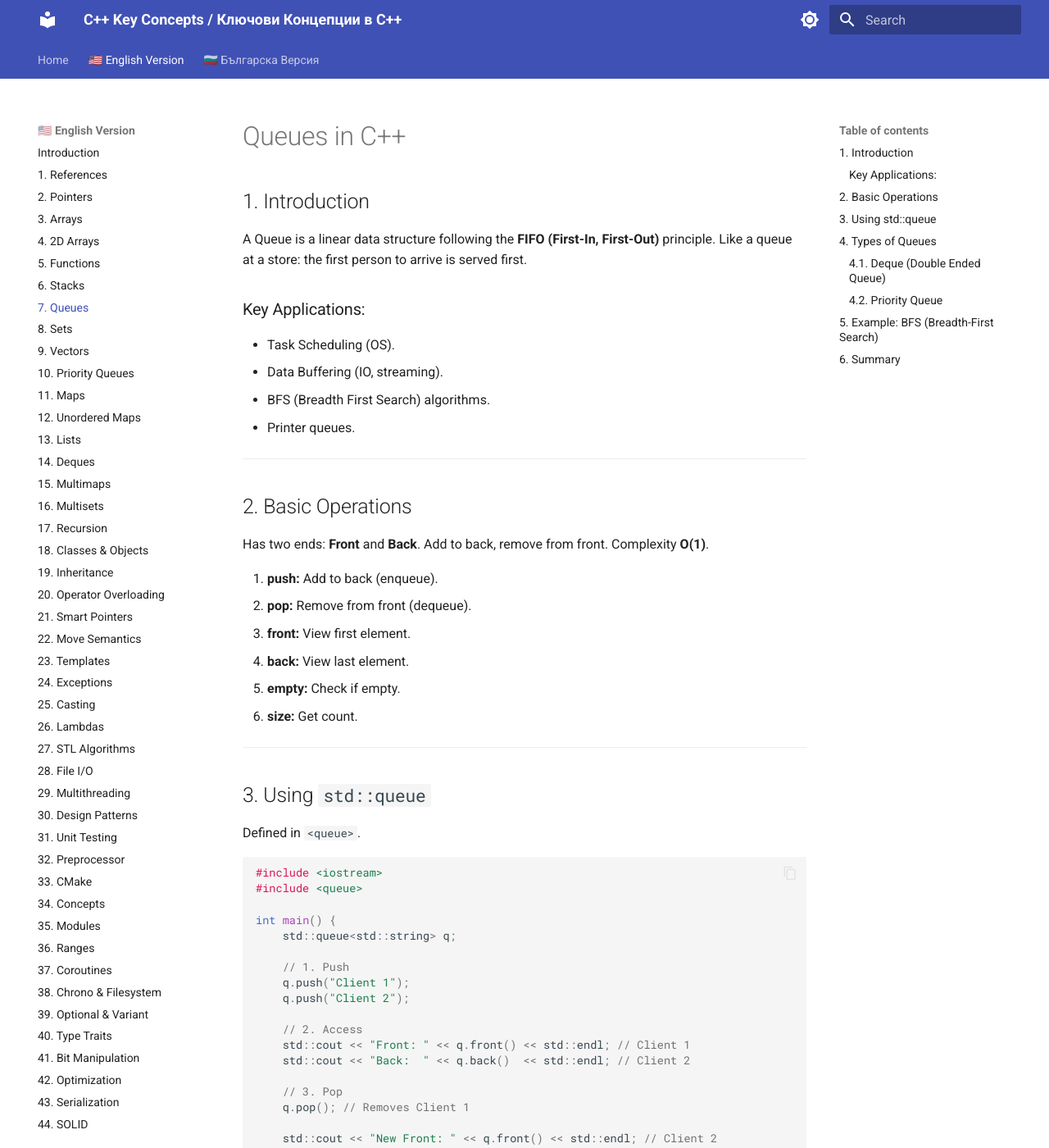
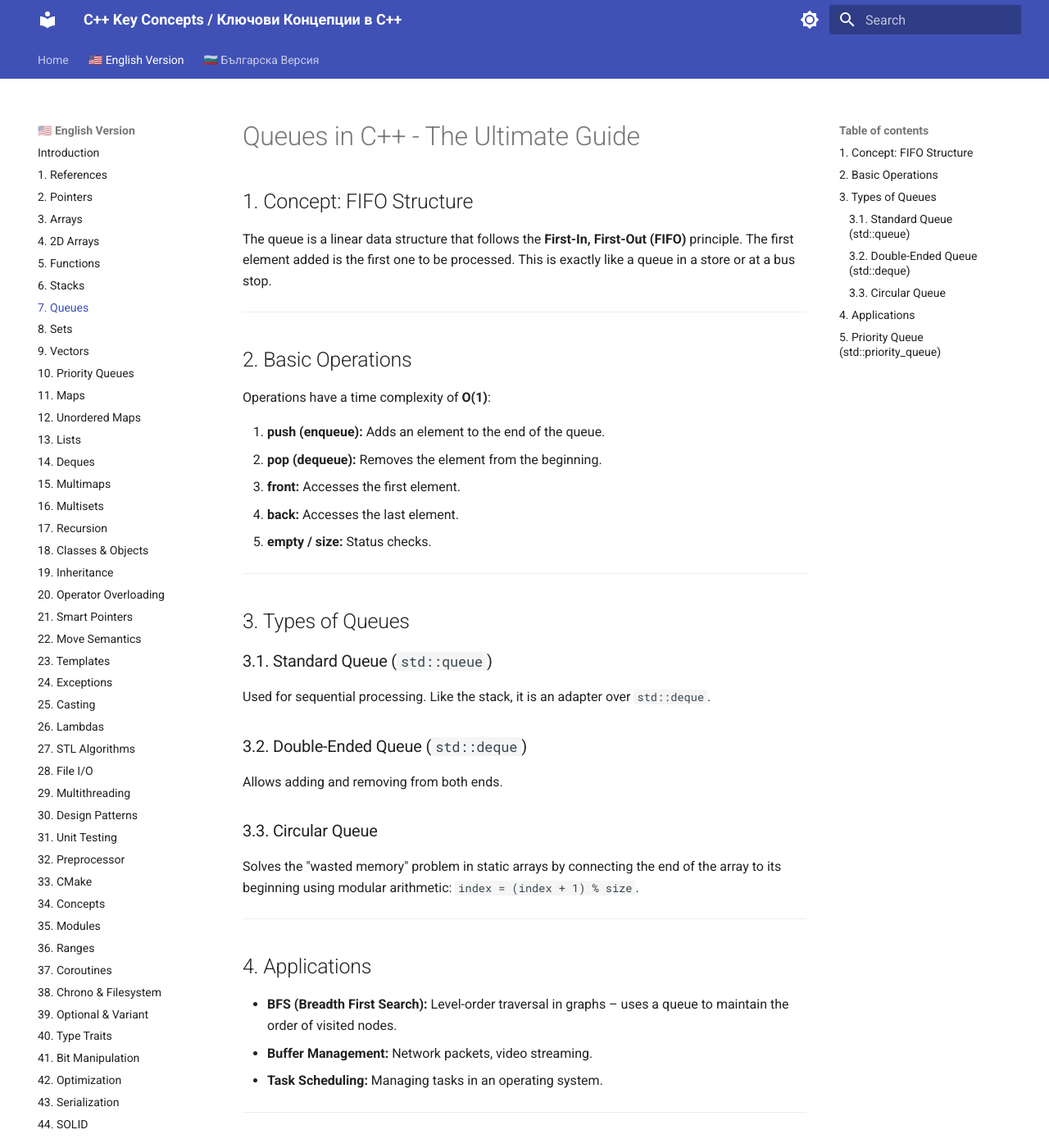
Before and after one commit to KadirYazadzhi/CPlusPlus---KeyConcepts, an MkDocs documentation site: the page built from docs/en/Queues/Queues.md, in a window 1280 px wide and 1400 px high. Shown: the whole window at 82% size. Built offline with MkDocs 1.6.1 and Material for MkDocs 9.7.7, drawn with Linux system fonts in a browser that asks for light colours; some of the changed text lies outside the part shown.

Commit message:
Docs: Update Queues (Topic 7) with comprehensive content

````diff
--- a/docs/bg/Queues/Queues.md
+++ b/docs/bg/Queues/Queues.md
@@ -1,157 +1,51 @@
-# Опашки (Queues) в C++
+# Опашки (Queues) в C++ - Пълно ръководство
 
-## 1. Въведение
-
-Опашката е линейна структура от данни, която следва принципа **FIFO (First-In, First-Out)** – Първи влязъл, първи излязъл. Това е точно както опашката в магазина: човекът, който се нареди пръв, бива обслужен пръв.
-
-### Основни приложения:
-*   Управление на задачи в операционни системи (Task Scheduling).
-*   Буфериране на данни (IO Buffers, стрийминг на видео).
-*   Алгоритми за обхождане в ширина (BFS - Breadth First Search).
-*   Принтерни опашки (заявките се печатат в реда на постъпване).
+## 1. Концепция: FIFO структура
+Опашката е линейна структура от данни, която следва принципа **First-In, First-Out (FIFO)**. Първият добавен елемент е първият, който се обработва. Това е точно като опашка в магазин или на спирка.
 
 ---
 
 ## 2. Основни операции
 
-Опашката има два края: **Front** (начало) и **Back** (край). Добавянето става отзад, а премахването – отпред.
+Операциите са с времева сложност **O(1)**:
 
-Времевата сложност за всички основни операции е **O(1)**.
-
-1.  **push:** Добавя елемент в края на опашката (enqueue).
-2.  **pop:** Премахва елемента от началото на опашката (dequeue).
-3.  **front:** Връща стойността на първия елемент.
-4.  **back:** Връща стойността на последния елемент.
-5.  **empty:** Проверява дали опашката е празна.
-6.  **size:** Връща броя на елементите.
+1.  **push (enqueue):** Добавя елемент в края на опашката.
+2.  **pop (dequeue):** Премахва елемента от началото.
+3.  **front:** Достъп до първия елемент.
+4.  **back:** Достъп до последния елемент.
+5.  **empty / size:** Проверка на състоянието.
 
 ---
 
-## 3. Използване на `std::queue`
+## 3. Видове опашки
 
-В C++ STL опашката е реализирана в заглавния файл `<queue>`.
+### 3.1. Стандартна опашка (`std::queue`)
+Използва се за последователна обработка. Подобно на стека, тя е адаптер над `std::deque`.
+
+### 3.2. Двустранна опашка (`std::deque`)
+Позволява добавяне и махане от двата края.
+
+### 3.3. Циклична опашка (Circular Queue)
+Решава проблема с "изхабената памет" при статичните масиви, като свързва края на масива с неговото начало чрез модулна аритметика: `index = (index + 1) % size`.
+
+---
+
+## 4. Приложения
+
+*   **BFS (Breadth First Search):** Търсене в ширина в графи – използва опашка за поддържане на реда на посещаваните възли.
+*   **Buffer Management:** Мрежови пакети, видео стрийминг.
+*   **Task Scheduling:** Планиране на задачи в операционната система.
+
+---
+
+## 5. Опашка с приоритет (`std::priority_queue`)
+
+Особена форма на опашка, при която елементите не излизат по реда на влизане, а по своята "важност". Обикновено се имплементира чрез структурата **Heap**.
 
 ```cpp
-#include <iostream>
 #include <queue>
-
-int main() {
-    std::queue<std::string> q;
-
-    // 1. Добавяне (Push)
-    q.push("Client 1");
-    q.push("Client 2");
-    q.push("Client 3");
-
-    // Опашката сега е: [Front] "Client 1", "Client 2", "Client 3" [Back]
-
-    // 2. Достъп до елементи
-    std::cout << "Front: " << q.front() << std::endl; // Client 1
-    std::cout << "Back:  " << q.back()  << std::endl; // Client 3
-
-    // 3. Премахване (Pop)
-    q.pop(); // Премахва "Client 1"
-
-    std::cout << "New Front: " << q.front() << std::endl; // Client 2
-
-    // 4. Обхождане
-    std::cout << "Remaining queue: ";
-    while (!q.empty()) {
-        std::cout << q.front() << " ";
-        q.pop();
-    }
-    // Резултат: Client 2 Client 3
-
-    return 0;
-}
+std::priority_queue<int> pq; // Най-големият излиза пръв
 ```
 
 ---
-
-## 4. Видове Опашки
-
-Освен стандартната опашка, C++ предоставя и специализирани версии:
-
-### 4.1. Двустранна опашка (Deque - Double Ended Queue)
-Позволява добавяне и премахване и от двата края. Разгледана е в отделна тема (Deque).
-
-### 4.2. Опашка с приоритет (Priority Queue)
-Елементите не са подредени по ред на постъпване, а по "важност" (приоритет). Най-големият елемент винаги излиза пръв. Разгледана е в отделна тема.
-
----
-
-## 5. Пример: BFS (Breadth-First Search)
-
-Най-известният алгоритъм, използващ опашка, е търсенето в ширина в графи или дървета.
-
-Представете си, че търсим най-краткия път в лабиринт или връзки в социална мрежа ("приятели на приятели").
-
-```cpp
-#include <iostream>
-#include <vector>
-#include <queue>
-
-// Представяне на граф чрез списък на съседство
-std::vector<std::vector<int>> adj = {
-    {1, 2},    // Възел 0 е свързан с 1 и 2
-    {0, 3, 4}, // Възел 1 е свързан с 0, 3, 4
-    {0},       // Възел 2 е свързан с 0
-    {1},       // Възел 3 е свързан с 1
-    {1}        // Възел 4 е свързан с 1
-};
-
-void bfs(int startNode) {
-    std::vector<bool> visited(5, false);
-    std::queue<int> q;
-
-    visited[startNode] = true;
-    q.push(startNode);
-
-    while (!q.empty()) {
-        int currentNode = q.front();
-        q.pop();
-
-        std::cout << currentNode << " "; // Обработваме възела
-
-        // Добавяме всички непосетени съседи
-        for (int neighbor : adj[currentNode]) {
-            if (!visited[neighbor]) {
-                visited[neighbor] = true;
-                q.push(neighbor);
-            }
-        }
-    }
-}
-// Резултат от bfs(0): 0 1 2 3 4
-```
-
----
-
-## 6. Циклична Опашка (Circular Queue)
-
-Когато имплементираме опашка с масив с фиксиран размер, срещаме проблем: ако само местим индекса `front` напред при `pop`, освободеното място в началото на масива остава неизползваемо ("мъртва зона").
-
-Решението е **Циклична опашка** (Ring Buffer). Когато стигнем края на масива, индексът "завърта" обратно към началото (ако там е свободно).
-
-Индексът се изчислява чрез модулна аритметика:
-`nextIndex = (currentIndex + 1) % capacity`
-
-Това се използва често в embedded системи и драйвери за буфериране на данни.
-
----
-
-## 7. Ръчна имплементация (Linked List базирана)
-
-Динамична опашка може лесно да се реализира със свързан списък. Поддържаме два указателя: `head` (за front) и `tail` (за back).
-
-*   `push(val)`: Добавя нов възел след `tail` и премества `tail`.
-*   `pop()`: Мести `head` към следващия възел и трие стария.
-
----
-
-## 8. Обобщение
-
-*   Опашката е FIFO структура.
-*   Използвайте `std::queue` за повечето задачи.
-*   Ключови операции: `push` (отзад), `pop` (отпред), `front`.
-*   Незаменима при асинхронна обработка на данни и BFS алгоритми.
+*(Този документ е част от курса "Ключови концепции в C++")*
--- a/docs/en/Queues/Queues.md
+++ b/docs/en/Queues/Queues.md
@@ -1,109 +1,51 @@
-# Queues in C++
+# Queues in C++ - The Ultimate Guide
 
-## 1. Introduction
-
-A Queue is a linear data structure following the **FIFO (First-In, First-Out)** principle. Like a queue at a store: the first person to arrive is served first.
-
-### Key Applications:
-*   Task Scheduling (OS).
-*   Data Buffering (IO, streaming).
-*   BFS (Breadth First Search) algorithms.
-*   Printer queues.
+## 1. Concept: FIFO Structure
+The queue is a linear data structure that follows the **First-In, First-Out (FIFO)** principle. The first element added is the first one to be processed. This is exactly like a queue in a store or at a bus stop.
 
 ---
 
 ## 2. Basic Operations
 
-Has two ends: **Front** and **Back**. Add to back, remove from front.
-Complexity **O(1)**.
+Operations have a time complexity of **O(1)**:
 
-1.  **push:** Add to back (enqueue).
-2.  **pop:** Remove from front (dequeue).
-3.  **front:** View first element.
-4.  **back:** View last element.
-5.  **empty:** Check if empty.
-6.  **size:** Get count.
+1.  **push (enqueue):** Adds an element to the end of the queue.
+2.  **pop (dequeue):** Removes the element from the beginning.
+3.  **front:** Accesses the first element.
+4.  **back:** Accesses the last element.
+5.  **empty / size:** Status checks.
 
 ---
 
-## 3. Using `std::queue`
+## 3. Types of Queues
 
-Defined in `<queue>`.
+### 3.1. Standard Queue (`std::queue`)
+Used for sequential processing. Like the stack, it is an adapter over `std::deque`.
+
+### 3.2. Double-Ended Queue (`std::deque`)
+Allows adding and removing from both ends.
+
+### 3.3. Circular Queue
+Solves the "wasted memory" problem in static arrays by connecting the end of the array to its beginning using modular arithmetic: `index = (index + 1) % size`.
+
+---
+
+## 4. Applications
+
+*   **BFS (Breadth First Search):** Level-order traversal in graphs – uses a queue to maintain the order of visited nodes.
+*   **Buffer Management:** Network packets, video streaming.
+*   **Task Scheduling:** Managing tasks in an operating system.
+
+---
+
+## 5. Priority Queue (`std::priority_queue`)
+
+A special form of queue where elements do not leave in arrival order, but according to their "importance" (priority). Typically implemented using a **Heap** structure.
 
 ```cpp
-#include <iostream>
 #include <queue>
-
-int main() {
-    std::queue<std::string> q;
-
-    // 1. Push
-    q.push("Client 1");
-    q.push("Client 2");
-
-    // 2. Access
-    std::cout << "Front: " << q.front() << std::endl; // Client 1
-    std::cout << "Back:  " << q.back()  << std::endl; // Client 2
-
-    // 3. Pop
-    q.pop(); // Removes Client 1
-
-    std::cout << "New Front: " << q.front() << std::endl; // Client 2
-
-    return 0;
-}
+std::priority_queue<int> pq; // Largest element comes out first
 ```
 
 ---
-
-## 4. Types of Queues
-
-### 4.1. Deque (Double Ended Queue)
-Allows push/pop from both ends.
-
-### 4.2. Priority Queue
-Elements ordered by priority, not arrival time.
-
----
-
-## 5. Example: BFS (Breadth-First Search)
-
-Finding shortest path in graphs.
-
-```cpp
-#include <iostream>
-#include <vector>
-#include <queue>
-
-std::vector<std::vector<int>> adj = { {1, 2}, {0, 3}, {0}, {1} };
-
-void bfs(int start) {
-    std::vector<bool> visited(4, false);
-    std::queue<int> q;
-
-    visited[start] = true;
-    q.push(start);
-
-    while (!q.empty()) {
-        int curr = q.front();
-        q.pop();
-        std::cout << curr << " ";
-
-        for (int neighbor : adj[curr]) {
-            if (!visited[neighbor]) {
-                visited[neighbor] = true;
-                q.push(neighbor);
-            }
-        }
-    }
-}
-```
-
----
-
-## 6. Summary
-
-*   FIFO structure.
-*   Use `std::queue`.
-*   Key operations: `push`, `pop`, `front`.
-*   Essential for asynchronous processing and BFS.
+*(This document is part of the "C++ Key Concepts" course)*
````
